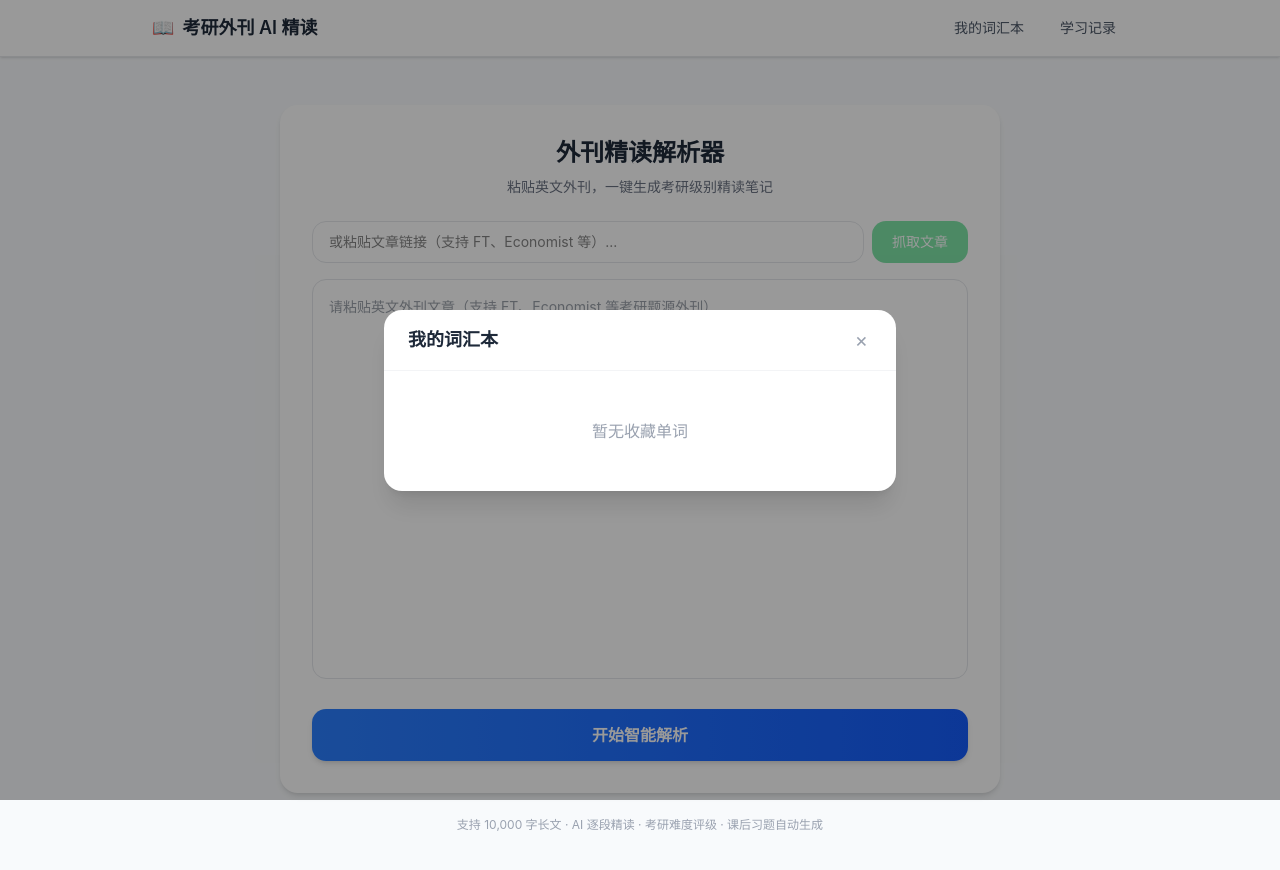
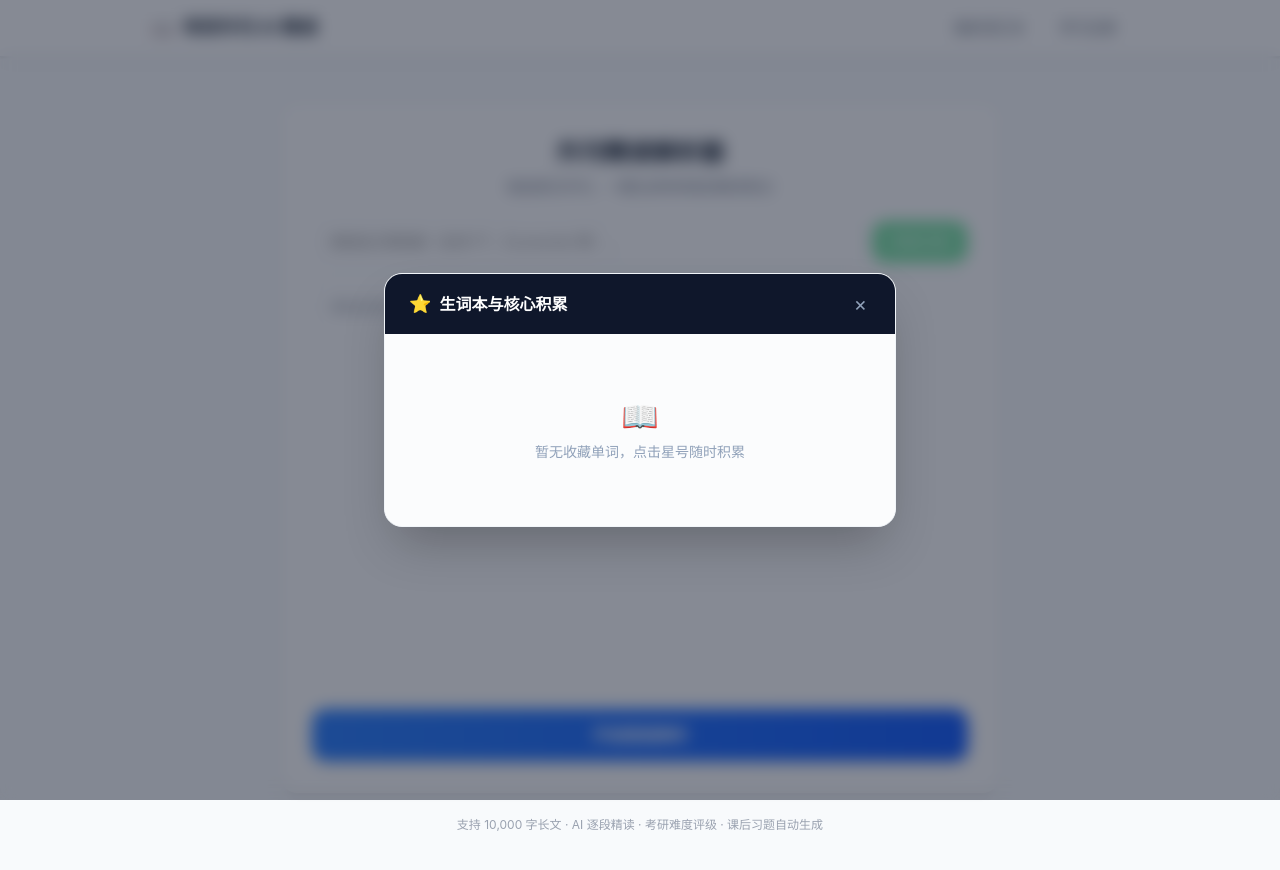
Before and after one commit to cygu19730-ai/AI-English-Reading-Assistant, a Next.js app in the folder frontend/: page / in a window 1280 px wide. Both pictures are taken after a click on the button "我的词汇本". Shown: the top 870 px of the page. Built offline with nearby package versions, Linux system fonts and the light colour scheme.

Commit message:
v1.3: 新增间隔重复复习系统 - 1/3/7/14/30天间隔 + 掌握度追踪

```diff
--- a/frontend/app/page.tsx
+++ b/frontend/app/page.tsx
@@ -2,14 +2,27 @@
 
 import { useState, useEffect } from 'react';
 import { useRouter } from 'next/navigation';
-import { getVocabList, removeVocabWord, type VocabWord } from '../utils/vocab';
+import {
+  getVocabList,
+  removeVocabWord,
+  getDueWords,
+  reviewWord,
+  getMasteryLabel,
+  type VocabWord,
+} from '../utils/vocab';
 
 function VocabModal({ open, onClose }: { open: boolean; onClose: () => void }) {
   const [list, setList] = useState<VocabWord[]>([]);
+  const [reviewMode, setReviewMode] = useState(false);
+  const [currentIndex, setCurrentIndex] = useState(0);
+  const [revealed, setRevealed] = useState(false);
 
   useEffect(() => {
     if (open) {
       setList(getVocabList());
+      setReviewMode(false);
+      setCurrentIndex(0);
+      setRevealed(false);
     }
   }, [open]);
 
@@ -20,60 +33,151 @@ function VocabModal({ open, onClose }: { open: boolean; onClose: () => void }) {
     setList(getVocabList());
   };
 
-  const displayList = list.slice(0, 20);
+  const dueWords = getDueWords();
+
+  const goNext = (isCorrect: boolean) => {
+    const currentWord = dueWords[currentIndex];
+    if (!currentWord) return;
+    reviewWord(currentWord.word, isCorrect);
+    setRevealed(false);
+    if (currentIndex < dueWords.length - 1) {
+      setCurrentIndex(currentIndex + 1);
+    } else {
+      setReviewMode(false);
+      setList(getVocabList());
+    }
+  };
+
+  const displayList = list.slice(0, 30);
 
   return (
-    <div
-      className="fixed inset-0 z-50 flex items-center justify-center bg-black/40"
-      onClick={onClose}
-    >
-      <div
-        className="bg-white rounded-2xl shadow-xl w-full max-w-lg mx-4 max-h-[80vh] flex flex-col"
-        onClick={(e) => e.stopPropagation()}
-      >
-        <div className="flex items-center justify-between px-6 py-4 border-b border-gray-100">
-          <h2 className="text-lg font-semibold text-gray-800">我的词汇本</h2>
+    <div className="fixed inset-0 z-50 flex items-center justify-center bg-slate-900/50 backdrop-blur-sm" onClick={onClose}>
+      <div className="bg-white rounded-2xl shadow-2xl w-full max-w-lg mx-4 max-h-[80vh] flex flex-col overflow-hidden border border-slate-100" onClick={(e) => e.stopPropagation()}>
+        {/* 头部 */}
+        <div className="flex items-center justify-between px-6 py-4 bg-slate-900 text-white">
+          <div className="flex items-center gap-2">
+            <span className="text-lg">⭐</span>
+            <h2 className="text-base font-semibold">生词本与核心积累</h2>
+          </div>
+          <button type="button" onClick={onClose} className="text-slate-400 hover:text-white text-xl leading-none px-1" aria-label="关闭">×</button>
+        </div>
+
+        {/* 到期复习提示 */}
+        {dueWords.length > 0 && !reviewMode && (
+          <div className="px-6 py-3 bg-amber-50 border-b border-amber-100 flex items-center justify-between">
+            <p className="text-sm font-semibold text-amber-800">📅 {dueWords.length} 个单词到期复习</p>
             <button
               type="button"
-            onClick={onClose}
-            className="text-gray-400 hover:text-gray-600 text-xl leading-none px-1"
-            aria-label="关闭"
+              onClick={() => { setReviewMode(true); setCurrentIndex(0); setRevealed(false); }}
+              className="px-4 py-1.5 text-xs font-bold bg-amber-500 hover:bg-amber-600 text-white rounded-lg transition-colors"
             >
-            ×
+              开始复习
             </button>
           </div>
-        <div className="overflow-y-auto px-6 py-4 space-y-3">
+        )}
+
+        {/* 复习模式 */}
+        {reviewMode && dueWords.length > 0 ? (
+          <div className="flex-1 overflow-y-auto px-6 py-6 flex flex-col items-center justify-center gap-5">
+            <p className="text-xs text-slate-400 font-mono">{currentIndex + 1} / {dueWords.length}</p>
+            <div className="text-center w-full">
+              <p className="text-3xl font-bold text-slate-900 mb-2">{dueWords[currentIndex].word}</p>
+              {dueWords[currentIndex].phonetic && (
+                <p className="text-sm text-slate-400 font-serif mb-4">{dueWords[currentIndex].phonetic}</p>
+              )}
+
+              {/* 答案区域 - 仅在 revealed 时显示 */}
+              {revealed ? (
+                <div className="p-4 bg-slate-50 rounded-xl max-w-sm mx-auto border border-slate-100">
+                  <p className="text-base text-slate-700 font-medium">{dueWords[currentIndex].meaning}</p>
+                  {dueWords[currentIndex].synonym && (
+                    <p className="text-xs text-slate-400 mt-1.5">近义：{dueWords[currentIndex].synonym}</p>
+                  )}
+                </div>
+              ) : (
+                <div className="p-4 rounded-xl max-w-sm mx-auto">
+                  <p className="text-sm text-slate-400">先回忆这个词的意思...</p>
+                </div>
+              )}
+            </div>
+
+            {/* 按钮区 */}
+            {!revealed ? (
+              <div className="flex gap-3">
+                <button
+                  type="button"
+                  onClick={() => goNext(false)}
+                  className="px-8 py-2.5 text-sm font-bold bg-rose-500 hover:bg-rose-600 text-white rounded-xl transition-colors shadow-md"
+                >
+                  ✗ 不认识
+                </button>
+                <button
+                  type="button"
+                  onClick={() => setRevealed(true)}
+                  className="px-8 py-2.5 text-sm font-bold bg-emerald-500 hover:bg-emerald-600 text-white rounded-xl transition-colors shadow-md"
+                >
+                  ✓ 认识
+                </button>
+              </div>
+            ) : (
+              <div className="flex gap-3">
+                <button
+                  type="button"
+                  onClick={() => goNext(false)}
+                  className="px-6 py-2.5 text-sm font-bold bg-amber-500 hover:bg-amber-600 text-white rounded-xl transition-colors shadow-md"
+                >
+                  🤔 记错了
+                </button>
+                <button
+                  type="button"
+                  onClick={() => goNext(true)}
+                  className="px-8 py-2.5 text-sm font-bold bg-emerald-600 hover:bg-emerald-700 text-white rounded-xl transition-colors shadow-md"
+                >
+                  ✓ 下一词
+                </button>
+              </div>
+            )}
+          </div>
+        ) : (
+          /* 普通列表模式 */
+          <div className="overflow-y-auto px-6 py-4 space-y-3 bg-slate-50/50 flex-1">
+            {reviewMode && dueWords.length === 0 && (
+              <p className="text-center text-sm text-slate-400 py-8">🎉 暂无到期单词</p>
+            )}
             {displayList.length === 0 ? (
-            <p className="text-center text-gray-400 py-8">暂无收藏单词</p>
+              <div className="text-center py-12">
+                <p className="text-3xl mb-2">📖</p>
+                <p className="text-sm text-slate-400">暂无收藏单词，点击星号随时积累</p>
+              </div>
             ) : (
               displayList.map((item) => (
-              <div
-                key={item.word}
-                className="flex items-start justify-between gap-3 p-3 rounded-xl bg-gray-50 border border-gray-100"
-              >
+                <div key={item.word} className="flex items-start justify-between gap-3 p-3.5 rounded-xl bg-white border border-slate-200/70 shadow-xs hover:border-indigo-300 transition-all">
                   <div className="min-w-0 flex-1">
                     <div className="flex items-baseline gap-2 flex-wrap">
-                    <span className="font-semibold text-gray-800">{item.word}</span>
-                    {item.phonetic ? (
-                      <span className="text-sm text-gray-500">{item.phonetic}</span>
+                      <span className="font-bold text-slate-900 text-base">{item.word}</span>
+                      {item.phonetic ? <span className="text-xs text-slate-400 font-serif">{item.phonetic}</span> : null}
+                    </div>
+                    <p className="text-sm text-slate-700 mt-1">{item.meaning}</p>
+                    <div className="flex items-center gap-2 mt-1.5 flex-wrap">
+                      {item.synonym ? <span className="text-[10px] text-slate-400">近义：{item.synonym}</span> : null}
+                      <span className="text-[10px] px-1.5 py-0.5 rounded-full bg-indigo-50 text-indigo-600 font-medium">
+                        {getMasteryLabel(item.mastery)}
+                      </span>
+                      {item.nextReview ? (
+                        <span className="text-[10px] text-slate-400">
+                          下次复习：{new Date(item.nextReview).toLocaleDateString()}
+                        </span>
                       ) : null}
                     </div>
-                  <p className="text-sm text-gray-600 mt-1">{item.meaning}</p>
-                  {item.synonym ? (
-                    <p className="text-xs text-gray-400 mt-0.5">近义：{item.synonym}</p>
-                  ) : null}
                   </div>
-                <button
-                  type="button"
-                  onClick={() => handleRemove(item.word)}
-                  className="shrink-0 px-2.5 py-1 text-xs text-red-500 hover:bg-red-50 rounded-lg transition-colors"
-                >
-                  删除
+                  <button type="button" onClick={() => handleRemove(item.word)} className="shrink-0 px-2.5 py-1 text-xs text-rose-500 hover:bg-rose-50 rounded-lg transition-colors border border-rose-100">
+                    移除
                   </button>
                 </div>
               ))
             )}
           </div>
+        )}
       </div>
     </div>
   );
@@ -107,7 +211,6 @@ export default function HomePage() {
       }
 
       const data = await res.json();
-      // 清理不可见控制字符，避免 JSON 序列化失败
       const cleanText = data.text
         .replace(/[\u2018\u2019]/g, "'")
         .replace(/[\u201C\u201D]/g, '"')
@@ -128,12 +231,12 @@ export default function HomePage() {
       alert('请先粘贴英文文章');
       return;
     }
-    // 清理文章中的特殊 Unicode 字符，替换为 ASCII 等价字符
+
     const cleanArticle = article
-      .replace(/[\u2018\u2019]/g, "'")   // 中文单引号 → 英文单引号
-      .replace(/[\u201C\u201D]/g, '"')   // 中文双引号 → 英文双引号
-      .replace(/[\u2013\u2014]/g, '-')   // 中文破折号 → 英文连字符
-      .replace(/[\x00-\x1F\x7F-\x9F]/g, ''); // 移除不可见控制字符
+      .replace(/[\u2018\u2019]/g, "'")
+      .replace(/[\u201C\u201D]/g, '"')
+      .replace(/[\u2013\u2014]/g, '-')
+      .replace(/[\x00-\x1F\x7F-\x9F]/g, '');
 
     setLoading(true);
     try {
@@ -160,7 +263,6 @@ export default function HomePage() {
 
   return (
     <div className="min-h-screen bg-[#F8FAFC] font-sans" style={{ fontFamily: 'Inter, sans-serif' }}>
-      {/* 顶部导航栏 */}
       <nav className="bg-white border-b border-gray-200 shadow-sm">
         <div className="max-w-5xl mx-auto px-6 h-14 flex items-center justify-between">
           <div className="flex items-center gap-2 text-lg font-semibold text-gray-800">
@@ -181,15 +283,11 @@ export default function HomePage() {
         </div>
       </nav>
 
-      {/* 主体内容 */}
       <main className="max-w-3xl mx-auto px-6 py-12">
         <div className="bg-white rounded-2xl shadow-md p-8">
-          <h1 className="text-2xl font-bold text-gray-800 mb-2 text-center">
-            外刊精读解析器
-          </h1>
-          <p className="text-sm text-gray-500 mb-6 text-center">
-            粘贴英文外刊，一键生成考研级别精读笔记
-          </p>
+          <h1 className="text-2xl font-bold text-gray-800 mb-2 text-center">外刊精读解析器</h1>
+          <p className="text-sm text-gray-500 mb-6 text-center">粘贴英文外刊，一键生成考研级别精读笔记</p>
+
           <div className="flex gap-2 mb-4">
             <input
               type="url"
@@ -207,6 +305,7 @@ export default function HomePage() {
               {fetchingUrl ? '抓取中...' : '抓取文章'}
             </button>
           </div>
+
           <textarea
             value={article}
             onChange={(e) => setArticle(e.target.value)}
@@ -222,25 +321,9 @@ export default function HomePage() {
           >
             {loading ? (
               <>
-                <svg
-                  className="animate-spin h-5 w-5 text-white"
-                  xmlns="http://www.w3.org/2000/svg"
-                  fill="none"
-                  viewBox="0 0 24 24"
-                >
-                  <circle
-                    className="opacity-25"
-                    cx="12"
-                    cy="12"
-                    r="10"
-                    stroke="currentColor"
-                    strokeWidth="4"
-                  />
-                  <path
-                    className="opacity-75"
-                    fill="currentColor"
-                    d="M4 12a8 8 0 018-8V0C5.373 0 0 5.373 0 12h4zm2 5.291A7.962 7.962 0 014 12H0c0 3.042 1.135 5.824 3 7.938l3-2.647z"
-                  />
+                <svg className="animate-spin h-5 w-5 text-white" xmlns="http://www.w3.org/2000/svg" fill="none" viewBox="0 0 24 24">
+                  <circle className="opacity-25" cx="12" cy="12" r="10" stroke="currentColor" strokeWidth="4" />
+                  <path className="opacity-75" fill="currentColor" d="M4 12a8 8 0 018-8V0C5.373 0 0 5.373 0 12h4zm2 5.291A7.962 7.962 0 014 12H0c0 3.042 1.135 5.824 3 7.938l3-2.647z" />
                 </svg>
                 AI 正在深度解析中...
               </>
@@ -250,13 +333,11 @@ export default function HomePage() {
           </button>
         </div>
 
-        {/* 底部说明 */}
         <p className="mt-6 text-center text-xs text-gray-400">
           支持 10,000 字长文 · AI 逐段精读 · 考研难度评级 · 课后习题自动生成
         </p>
       </main>
 
-      {/* 词汇本弹窗 */}
       <VocabModal open={vocabOpen} onClose={() => setVocabOpen(false)} />
     </div>
   );
--- a/frontend/utils/vocab.ts
+++ b/frontend/utils/vocab.ts
@@ -5,9 +5,19 @@ export type VocabWord = {
   synonym: string;
   uncommon_meaning?: string;
   dateAdded: string;
+  // === Spaced Repetition 字段 ===
+  reviewCount: number;      // 总复习次数
+  correctCount: number;     // 正确次数
+  wrongCount: number;       // 错误次数
+  lastReviewed: string | null;  // 上次复习时间 ISO
+  nextReview: string | null;    // 下次复习时间 ISO
+  mastery: number;          // 掌握度 0-5
 };
 
 const STORAGE_KEY = 'vocabList';
+
+// 间隔表（天）
+const INTERVALS = [1, 3, 7, 14, 30];
 
 export function getVocabList(): VocabWord[] {
   try {
@@ -20,12 +30,18 @@ export function getVocabList(): VocabWord[] {
   }
 }
 
-export function addVocabWord(word: VocabWord): void {
+export function addVocabWord(word: Omit<VocabWord, 'reviewCount' | 'correctCount' | 'wrongCount' | 'lastReviewed' | 'nextReview' | 'mastery'> & { reviewCount?: number; correctCount?: number; wrongCount?: number; lastReviewed?: string | null; nextReview?: string | null; mastery?: number }): void {
   const list = getVocabList();
   if (list.some((item) => item.word === word.word)) return;
   list.push({
     ...word,
-    dateAdded: new Date().toISOString(),
+    reviewCount: word.reviewCount ?? 0,
+    correctCount: word.correctCount ?? 0,
+    wrongCount: word.wrongCount ?? 0,
+    lastReviewed: word.lastReviewed ?? null,
+    nextReview: word.nextReview ?? null,
+    mastery: word.mastery ?? 0,
+    dateAdded: word.dateAdded || new Date().toISOString(),
   });
   localStorage.setItem(STORAGE_KEY, JSON.stringify(list));
 }
@@ -38,3 +54,50 @@ export function removeVocabWord(word: string): void {
 export function isWordSaved(word: string): boolean {
   return getVocabList().some((item) => item.word === word);
 }
+
+// === Spaced Repetition 核心函数 ===
+
+export function calculateNextReview(
+  currentMastery: number,
+  isCorrect: boolean
+): { nextReview: string; mastery: number } {
+  // 正确：mastery + 1（上限 5）；错误：mastery 重置为 0
+  const newMastery = isCorrect ? Math.min(currentMastery + 1, 5) : 0;
+  const intervalDays = INTERVALS[Math.min(newMastery, INTERVALS.length - 1)];
+  const nextReview = new Date(Date.now() + intervalDays * 24 * 60 * 60 * 1000).toISOString();
+  return { nextReview, mastery: newMastery };
+}
+
+export function reviewWord(word: string, isCorrect: boolean): void {
+  const list = getVocabList();
+  const index = list.findIndex((item) => item.word === word);
+  if (index === -1) return;
+
+  const item = list[index];
+  const { nextReview, mastery } = calculateNextReview(item.mastery, isCorrect);
+
+  list[index] = {
+    ...item,
+    reviewCount: item.reviewCount + 1,
+    correctCount: item.correctCount + (isCorrect ? 1 : 0),
+    wrongCount: item.wrongCount + (isCorrect ? 0 : 1),
+    lastReviewed: new Date().toISOString(),
+    nextReview,
+    mastery,
+  };
+
+  localStorage.setItem(STORAGE_KEY, JSON.stringify(list));
+}
+
+export function getDueWords(): VocabWord[] {
+  const now = Date.now();
+  return getVocabList().filter((item) => {
+    if (!item.nextReview) return false;
+    return new Date(item.nextReview).getTime() <= now;
+  });
+}
+
+export function getMasteryLabel(mastery: number): string {
+  const labels = ['未复习', '初级', '进行中', '较熟练', '熟练', '已掌握'];
+  return labels[Math.min(mastery, 5)] ?? '未复习';
+}
```
Lines whose indentation alone changed are shown as unchanged.
